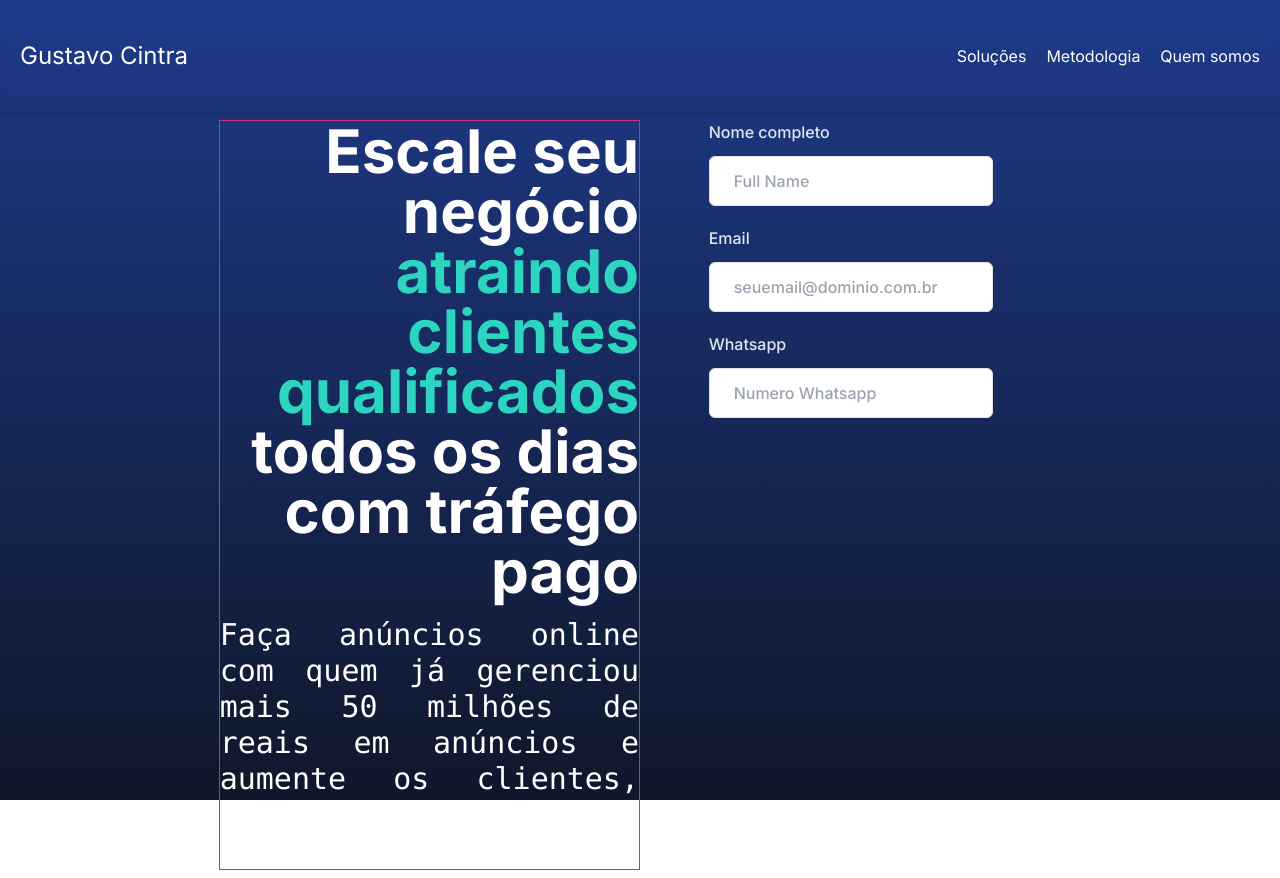
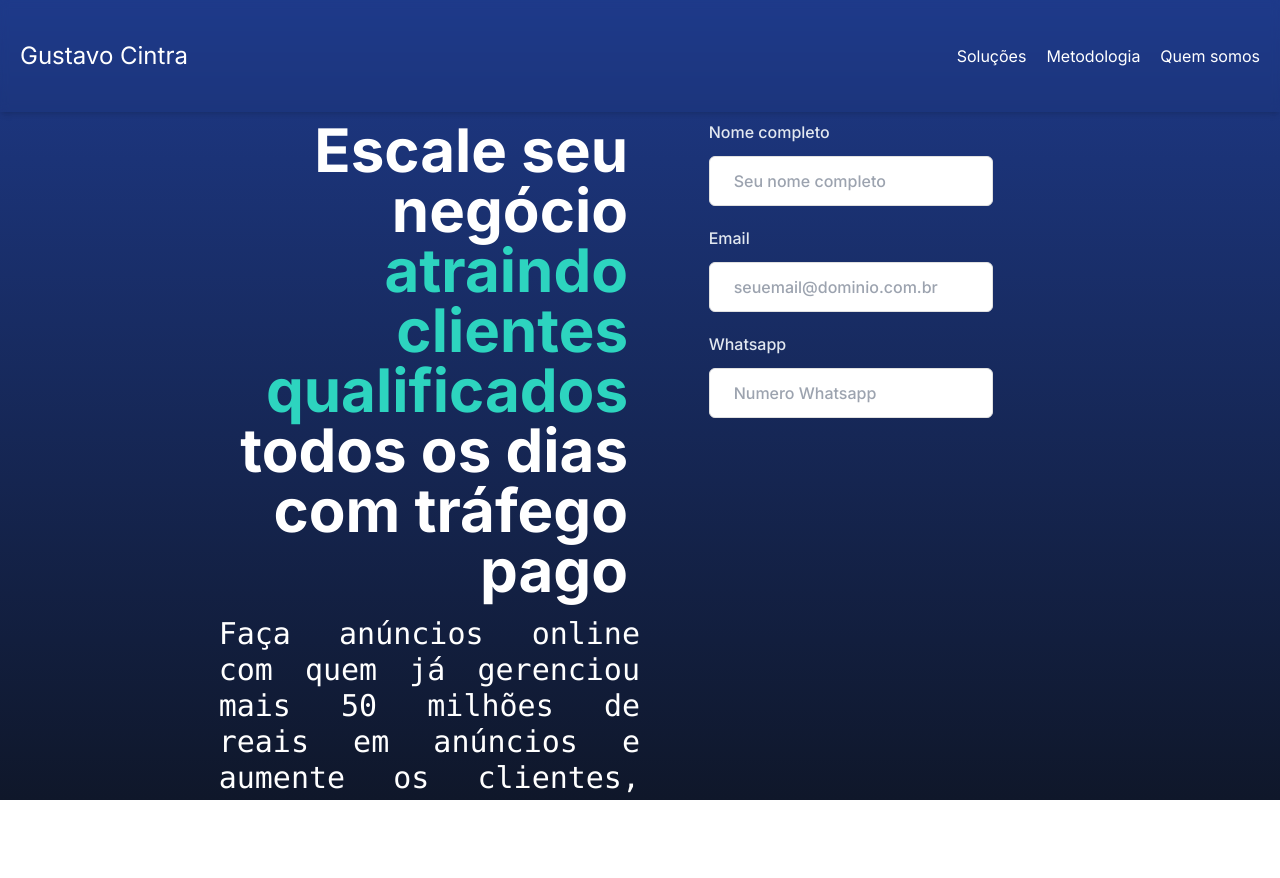
Before and after one commit to leonardocintra/landingpage, a Next.js app: page / in a window 1280 px wide. Built offline with nearby package versions, Linux system fonts and the light colour scheme.

Commit message:
🌈 style: padding right

```diff
--- a/src/app/components/ContactForm.tsx
+++ b/src/app/components/ContactForm.tsx
@@ -3,8 +3,8 @@ export default function ContactForm() {
     <section className="flex p-2 justify-center">
       <div className="sm:w-2/3 flex flex-col sm:flex-row text-white">
 
-        <div className="sm:w-1/2 border-pink-600 border">
-          <p className="text-5xl sm:text-6xl font-bold hover:text-sky-200 text-right">
+        <div className="sm:w-1/2">
+          <p className="text-5xl sm:text-6xl font-bold hover:text-sky-200 text-right pr-3">
             Escale seu negócio{" "}
             <span className="text-teal-400">
               atraindo clientes qualificados{" "}
@@ -32,7 +32,7 @@ export default function ContactForm() {
                   type="text"
                   name="name"
                   id="name"
-                  placeholder="Full Name"
+                  placeholder="Seu nome completo"
                   className="w-full rounded-md border border-[#e0e0e0] bg-white py-3 px-6 text-base font-medium text-[#6B7280] outline-none focus:border-[#6A64F1] focus:shadow-md"
                 />
               </div>
```
